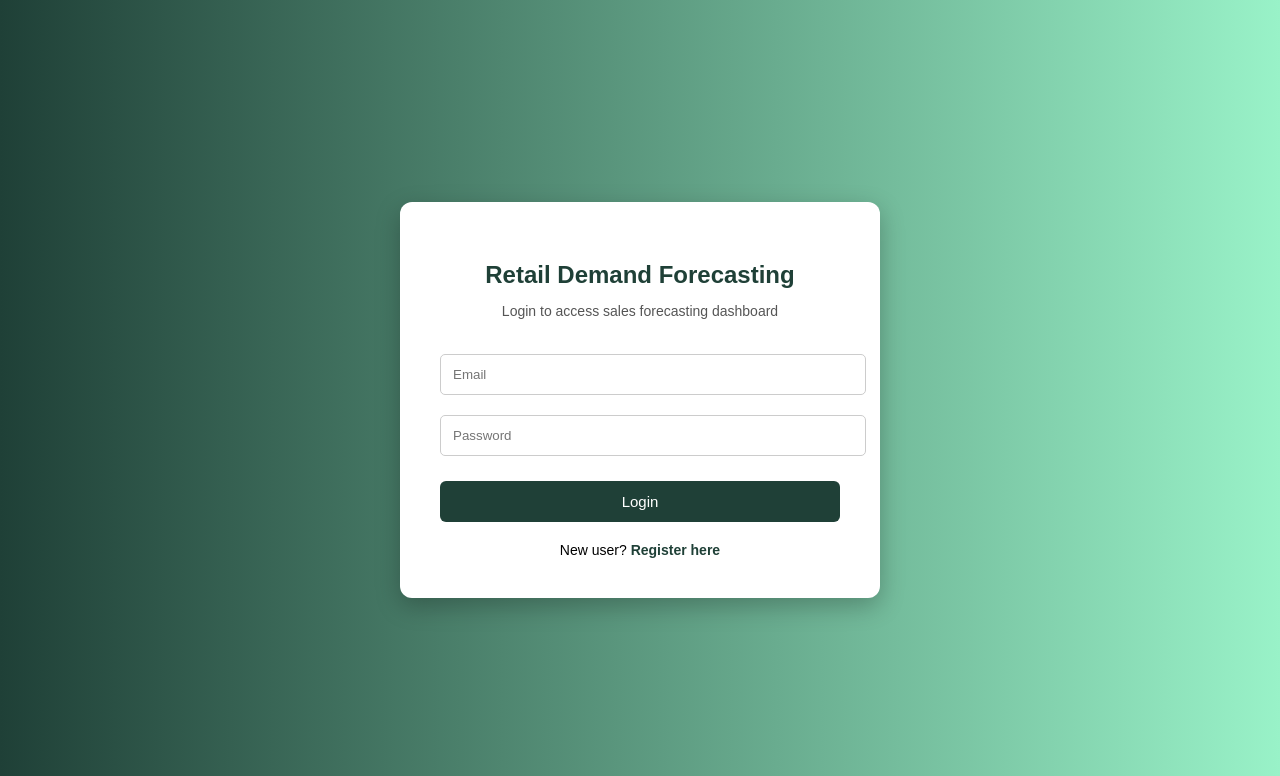
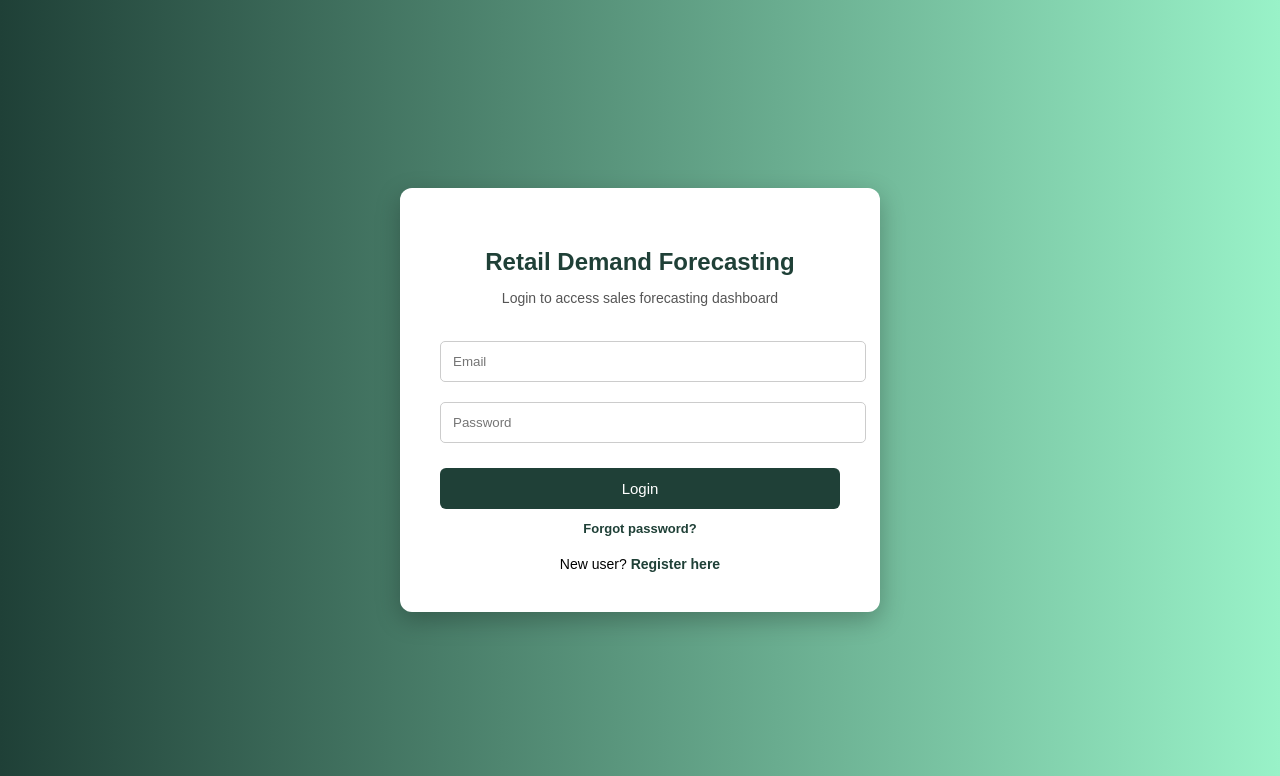
Before and after one commit to Nirmal-sai-kumar/Demand-forecasting, a Flask app: page / in a window 1280 px wide. Shown: the top 776 px of the page. Run offline with Flask 3, Linux system fonts and the light colour scheme; parts of the project's set-up code (start-up, migrations or seed data) failed here and were passed over.

Commit message:
Update login page links and routes

```diff
--- a/templates/login.html
+++ b/templates/login.html
@@ -63,6 +63,21 @@
             font-size: 14px;
         }
 
+        .forgot-link {
+            margin-top: 12px;
+            font-size: 13px;
+        }
+
+        .forgot-link a {
+            color: #1f4037;
+            font-weight: bold;
+            text-decoration: none;
+        }
+
+        .forgot-link a:hover {
+            text-decoration: underline;
+        }
+
         .register-link a {
             color: #1f4037;
             font-weight: bold;
@@ -91,12 +106,16 @@
     <h2>Retail Demand Forecasting</h2>
     <p>Login to access sales forecasting dashboard</p>
 
-    <form method="POST" action="/">
+    <form method="POST" action="{{ url_for('login') }}">
         <input type="text" name="username" placeholder="Email" required>
         <input type="password" name="password" placeholder="Password" required>
 
         <button type="submit">Login</button>
     </form>
+
+    <div class="forgot-link">
+        <a href="{{ url_for('forgot_password') }}">Forgot password?</a>
+    </div>
 
     {% if error %}
         <div class="error">{{ error }}</div>
@@ -107,7 +126,7 @@
     {% endif %}
 
     <div class="register-link">
-        New user? <a href="/register">Register here</a>
+        New user? <a href="{{ url_for('register') }}">Register here</a>
     </div>
 </div>
 
```
